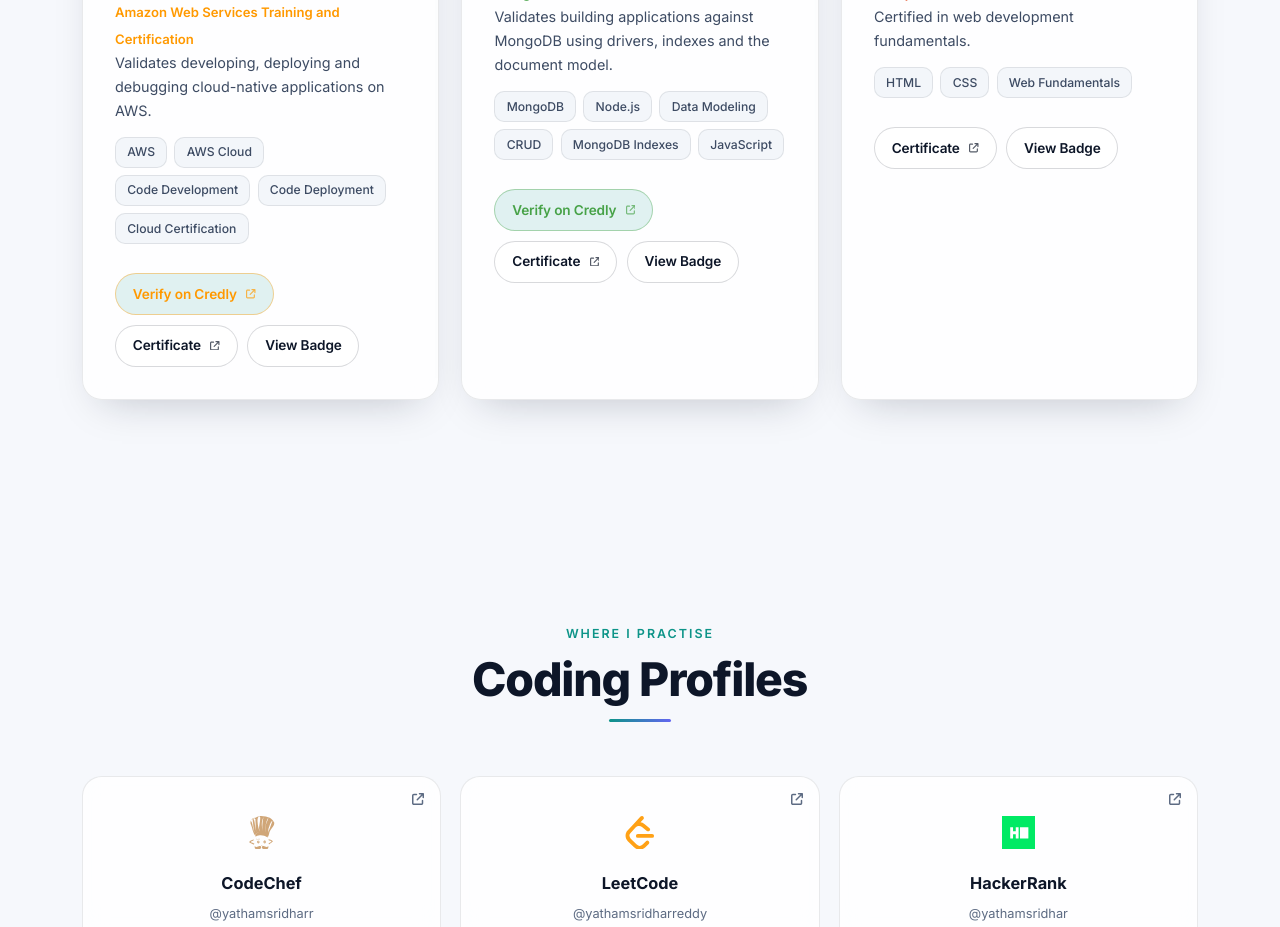
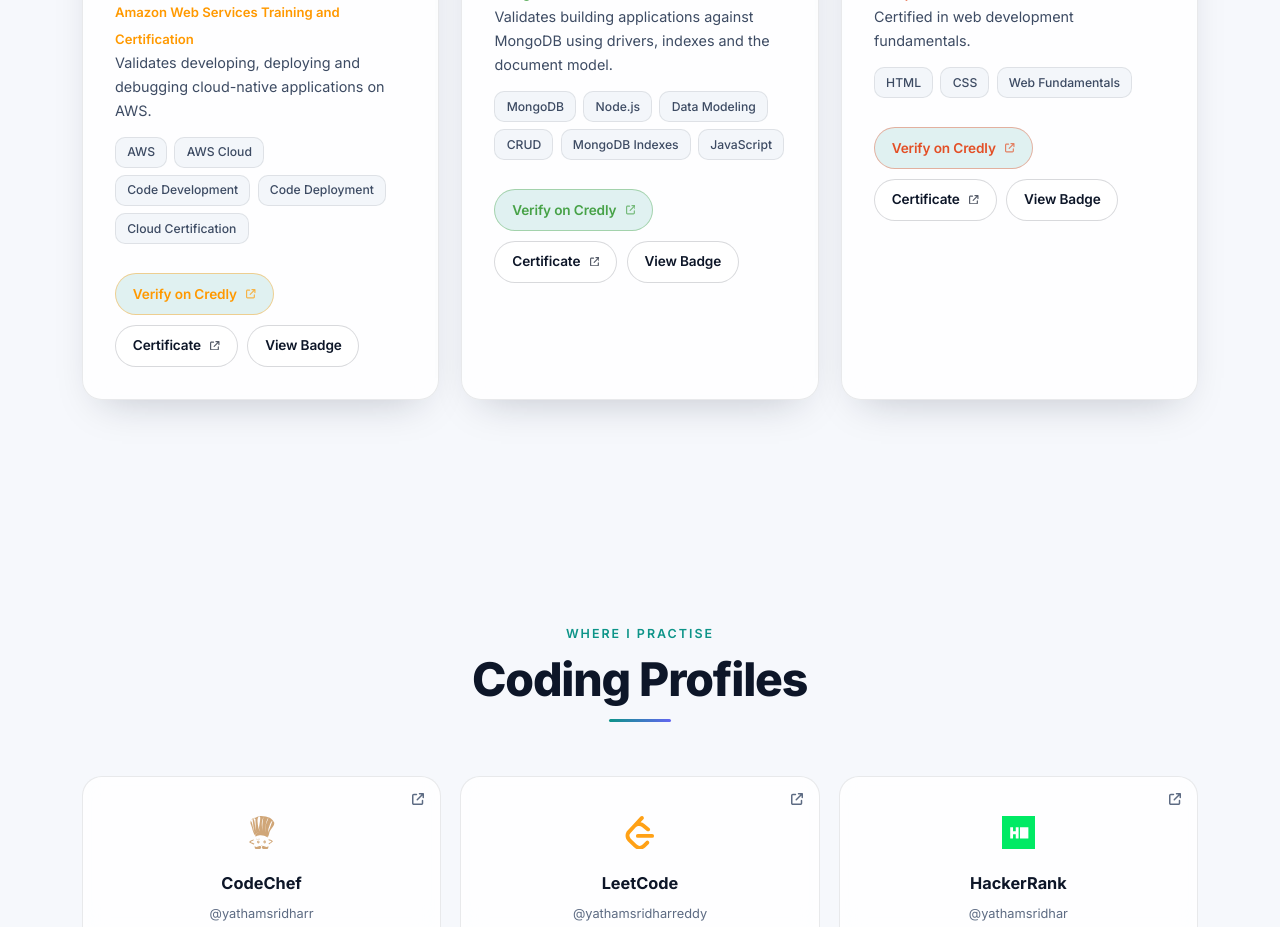
Before and after one commit to yathamsridharreddy/sridhar-portfolio, a React (Vite) app: page / in a window 1280 px wide. Shown: the part 6100-7027 px from the top of the page. Built offline with nearby package versions, Linux system fonts and the light colour scheme; no server answers; the database is empty; a web font is replaced by a local one.

Commit message:
Add the Credly verification link to the HTML and CSS certification
Give the IT Specialist entry the same Credly verification action as the
other two cards.

```diff
--- a/src/components/Certifications.jsx
+++ b/src/components/Certifications.jsx
@@ -45,6 +45,8 @@
     skills: ["HTML", "CSS", "Web Fundamentals"],
     cert: "/html-css-cert.pdf",
     badge: "/html-css-badge.png",
+    verify:
+      "https://www.credly.com/earner/earned/badge/ef7fa949-dfde-4ecd-aa27-4b02b1466e4f",
     accent: "#E34F26",
   },
 ];
```
